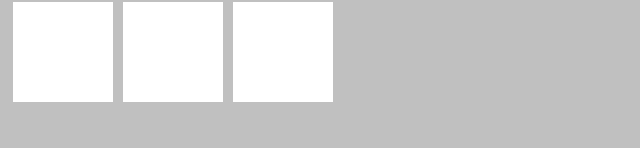
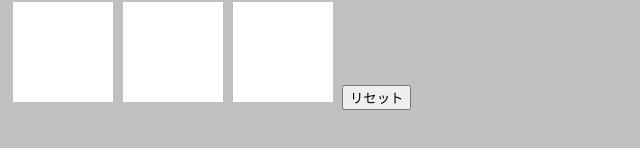
Before and after one commit to Aso2001211/ensyuu, a plain HTML site: page index.html in a window 1280 px wide. Shown: the part 300-448 px from the top of the page, without its empty margins (0-640 px from the left). Drawn offline with Linux system fonts and the light colour scheme; files whose address does not match are found by name.

Commit message:
Update index.html

```diff
--- a/index.html
+++ b/index.html
@@ -12,5 +12,6 @@
     <img id="img4" src="img/shiro.png"><img id="img5" src="img/shiro.png"><img id="img6" src="img/shiro.png"><br>
     <img id="img7" src="img/shiro.png"><img id="img8" src="img/shiro.png"><img id="img9" src="img/shiro.png">
     <script src="src/marubatu.js"></script>
+    <button type="button" onclick="location.href='https://Aso2001211.github.io/ensyuu'">リセット</button>
 </body>
 </html>
```
